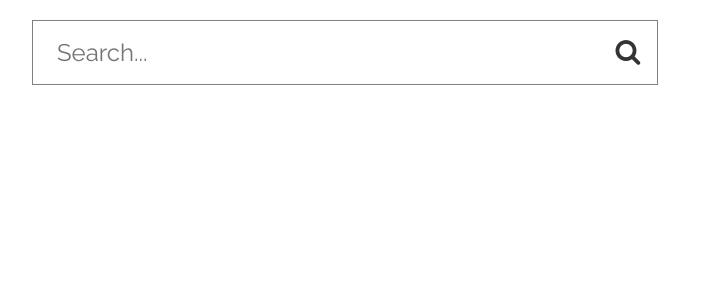
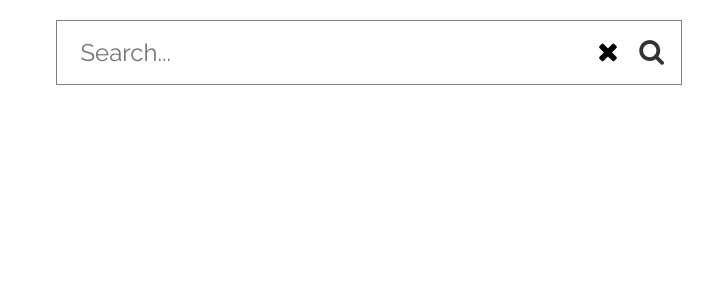
Before and after one commit to ciyuxu/searchbar, a React (Create React App) app: page / in a window 1280 px wide. Shown: the top 300 px of the page, without its empty margins (310-1023 px from the left). Built offline with nearby package versions, Linux system fonts and the light colour scheme.

Commit message:
implemented clear text

```diff
--- a/src/Searchbar.css
+++ b/src/Searchbar.css
@@ -31,3 +31,10 @@
 i {
   padding-bottom: 1em;
 }
+
+.Searchclear {
+  margin-left: -80px;
+  height: 20px;
+  border: transparent;
+  background: transparent;
+}
--- a/src/Searchbar.js
+++ b/src/Searchbar.js
@@ -28,6 +28,13 @@ class Searchbar extends PureComponent {
       border: "1px solid grey"
     });
   }
+
+  cleartext(event, input) {
+    this.setState({
+      input: ""
+    });
+  }
+
   render() {
     return (
       <div className="Searchbar">
@@ -46,6 +53,10 @@ class Searchbar extends PureComponent {
           <button className="Search-button" type="submit">
             <i className="fa fa-search fa-2x" aria-hidden="true" />
           </button>
+
+          <button className="Searchclear" onClick={this.cleartext.bind(this)}>
+            <i className="fa fa-times fa-2x" aria-hidden="true" />
+          </button>
         </form>
       </div>
     );
```
